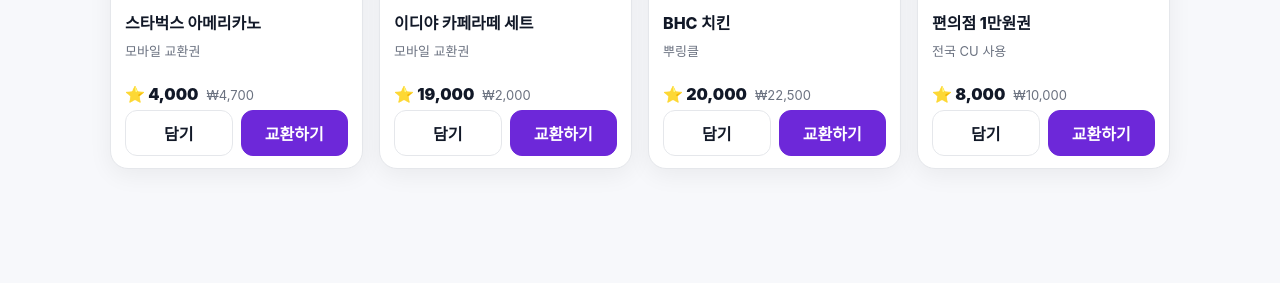
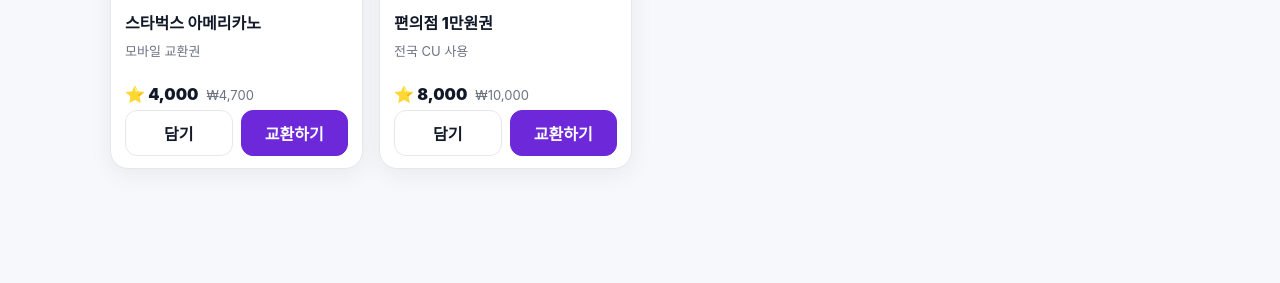
Before and after one commit to Shortory/Shortory---2025-IT-Challenge, a Flask app: template templates/reviewer/shop.html in a window 1280 px wide. Shown: the part 517-800 px from the top of the page. Run offline with Flask 3, Linux system fonts and the light colour scheme; the template is opened without the code that fills it, so the values that code supplies are empty; parts of the project's set-up code (start-up, migrations or seed data) failed here and were passed over; some libraries are stand-ins or nearby versions.

Commit message:
Update shop.html

```diff
--- a/templates/reviewer/shop.html
+++ b/templates/reviewer/shop.html
@@ -138,14 +138,7 @@
       category:'giftcard', subcategory:'카페', star_price:4000, cash_price:4700,
       image_url:'https://images.unsplash.com/photo-1517705008128-361805f42e86?q=80&w=800&auto=format&fit=crop'
     },
-    { id:102, name:'이디야 카페라떼 세트', short:'모바일 교환권', badge:'기프티콘',
-      category:'giftcard', subcategory:'카페', star_price:19000, cash_price:2000,
-      image_url:'https://images.unsplash.com/photo-1498804103079-a6351b050096?q=80&w=800&auto=format&fit=crop'
-    },
-    { id:103, name:'BHC 치킨', short:'뿌링클', badge:'기프티콘',
-      category:'giftcard', subcategory:'치킨', star_price:20000, cash_price:22500,
-      image_url:'https://images.unsplash.com/photo-1604908177079-1163cfe2fdb8?q=80&w=800&auto=format&fit=crop'
-    },
+
     { id:104, name:'편의점 1만원권', short:'전국 CU 사용', badge:'기프티콘',
       category:'giftcard', subcategory:'편의점', star_price:8000, cash_price:10000,
       image_url:'https://images.unsplash.com/photo-1556740749-887f6717d7e4?q=80&w=800&auto=format&fit=crop'
```
